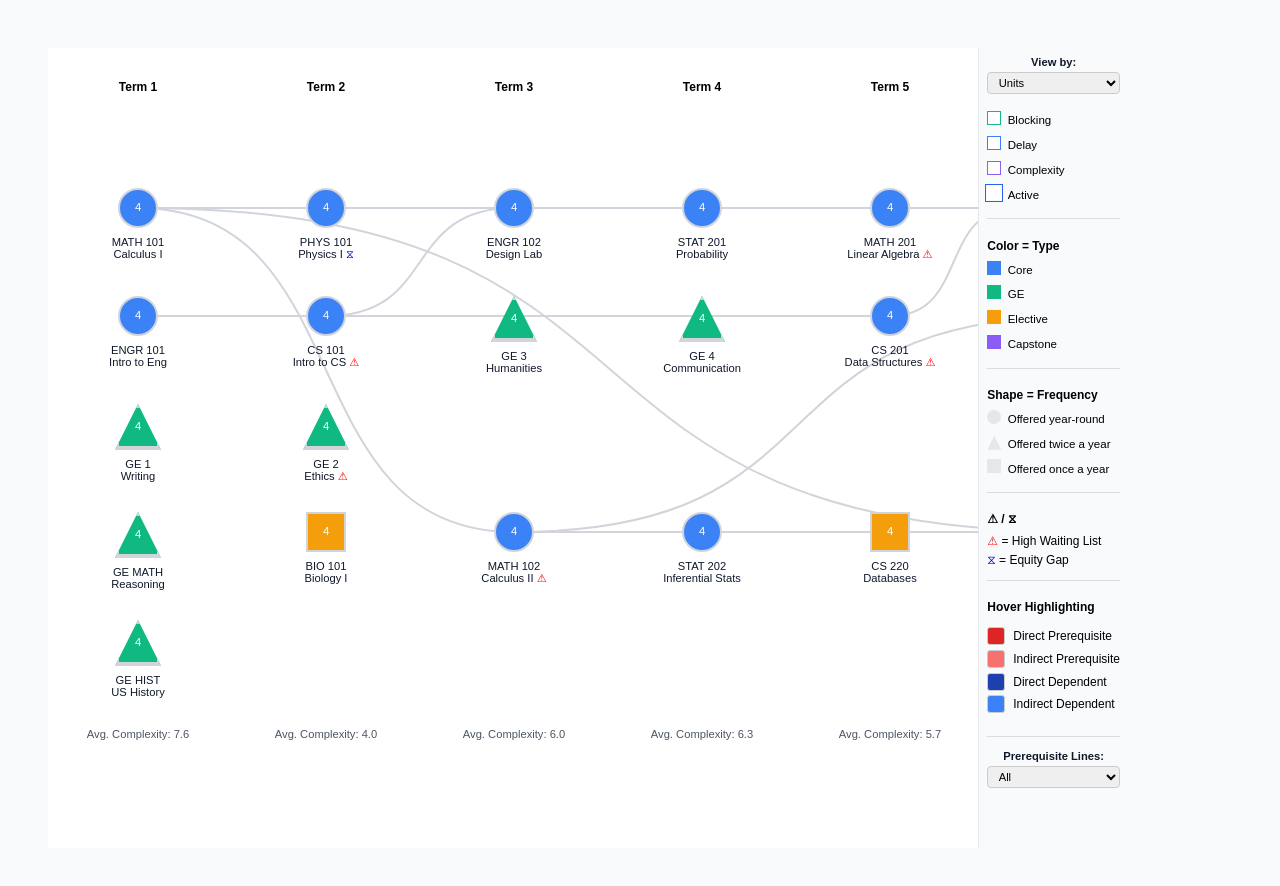
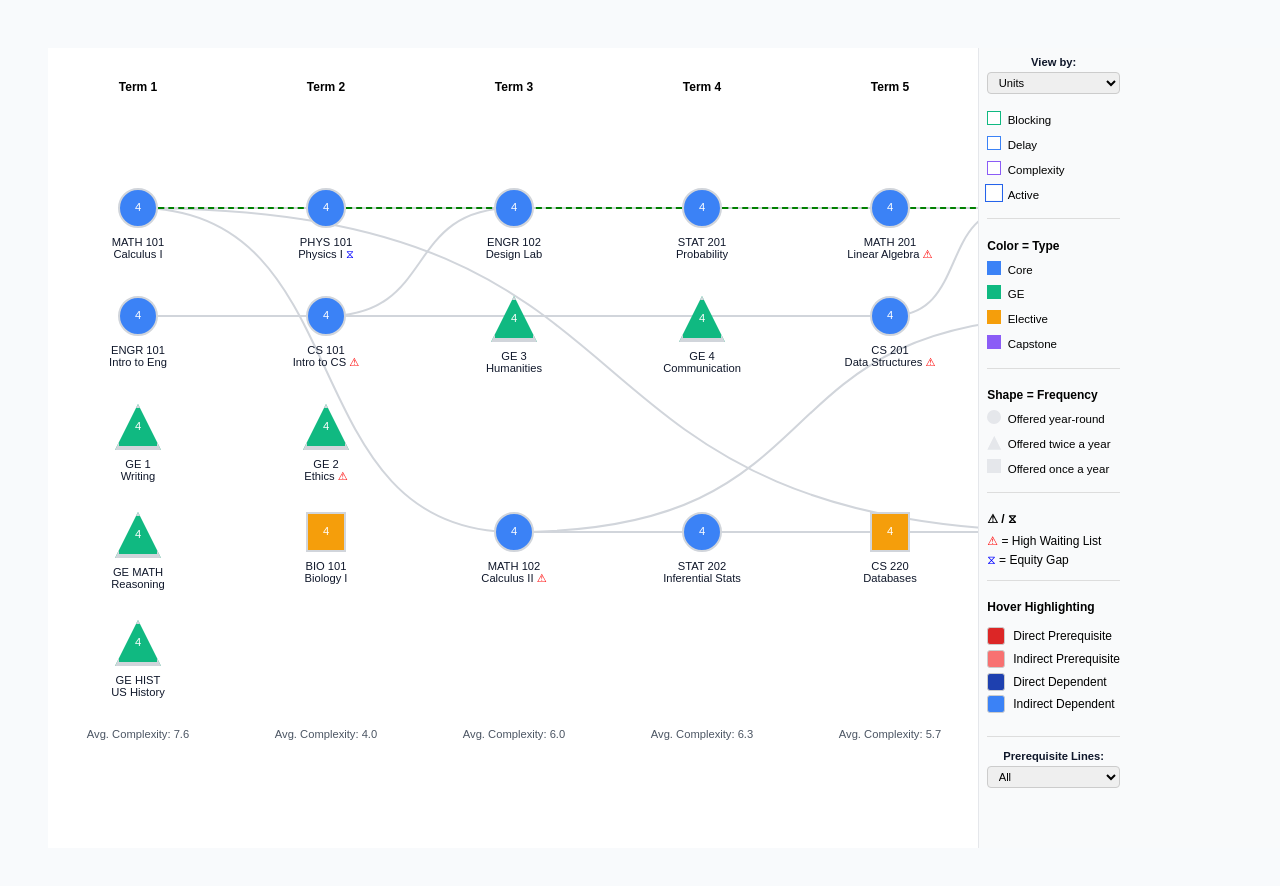
Before and after one commit to xhpmoonx/chart-vip-vue, a Vue app: page / in a window 1280 px wide. Shown: the top 886 px of the page. Built offline with nearby package versions, Linux system fonts and the light colour scheme.

Commit message:
add visual to longest path

```diff
--- a/src/components/ArrowLines.vue
+++ b/src/components/ArrowLines.vue
@@ -18,8 +18,8 @@
       v-for="(arrow, index) in positions"
       :key="index"
       :d="getPath(arrow)"
-      :stroke="getStroke(arrow)"
-      :stroke-dasharray="arrow.dfwLike ? '4,2' : 'none'"
+      :stroke="arrow.isLongest ? 'green' : getStroke(arrow)"
+      :stroke-dasharray="arrow.isLongest ? '6,4' : (arrow.dfwLike ? '4,2' : 'none')"
       stroke-width="2"
       fill="none"
       marker-end="url(#arrowhead)"
@@ -33,6 +33,7 @@ import { ref, watch, onMounted, nextTick } from 'vue';
 
 const props = defineProps({
   arrows: Array,
+  highlighted: Array,
   highlightedIds: Array,
   lineMode: String
 });
@@ -63,6 +64,24 @@ function calculatePositions() {
 
     result.push({ x1, y1, x2, y2, from, to, dfwLike });
   });
+  props.highlighted.forEach(({ from, to }) => {
+  const fromEl = document.getElementById(from);
+  const toEl = document.getElementById(to);
+  if (!fromEl || !toEl) return;
+
+  const containerRect = container.getBoundingClientRect();
+  const fromRect = fromEl.getBoundingClientRect();
+  const toRect = toEl.getBoundingClientRect();
+
+  const x1 = fromRect.left + fromRect.width / 2 - containerRect.left;
+  const y1 = fromRect.top + fromRect.height / 2 - containerRect.top;
+
+  const x2 = toRect.left + toRect.width / 2 - containerRect.left;
+  const y2 = toRect.top + toRect.height / 2 - containerRect.top;
+
+  result.push({ x1, y1, x2, y2, from, to, isLongest: true });
+});
+
 
   positions.value = result;
 }
--- a/src/components/CurriculumGraph.vue
+++ b/src/components/CurriculumGraph.vue
@@ -4,6 +4,7 @@
       <div class="grid" id="curriculum">
         <ArrowLines
           :arrows="filteredArrows"
+          :highlighted="highlightedArrows"
           :highlighted-ids="[hoveredCourseId, ...Object.keys(hoverColors)]"
           :line-mode="lineMode"
         />
@@ -87,7 +88,6 @@ import curriculumData from '../assets/curriculum.json';
 import { findLongestPaths } from '../utils/graph.js';
 
 const curriculum = ref([]);
-const longestPath = ref([]);
 const arrowPositions = ref([]);
 const selectedCourse = ref(null);
 const hoveredCourseId = ref(null);
@@ -95,6 +95,16 @@ const hoverColors = ref({});
 const mode = ref('units');
 const lineMode = ref('all');
 
+const longestPath = computed(() => {
+  return findLongestPaths(curriculum.value);
+});
+const highlightedArrows = computed(() => {
+  return longestPath.value.slice(0, -1).map((fromId, i) => ({
+    from: fromId,
+    to: longestPath.value[i + 1],
+    longest: true
+  }));
+});
 
 const termNumbers = computed(() => {
   return [...new Set(curriculum.value.map(c => parseInt(c.term)))].sort((a, b) => a - b);
@@ -194,9 +204,6 @@ function selectCourse(course) {
 
 onMounted(() => {
   curriculum.value = curriculumData;
-  longestPath.value = findLongestPaths(curriculum.value);
-  console.log('Graph data loaded:', curriculum.value);
-  console.log('Longest path:', longestPath.value);
 });
 
 watch(curriculum, computeArrows, { deep: true, immediate: true });
```
